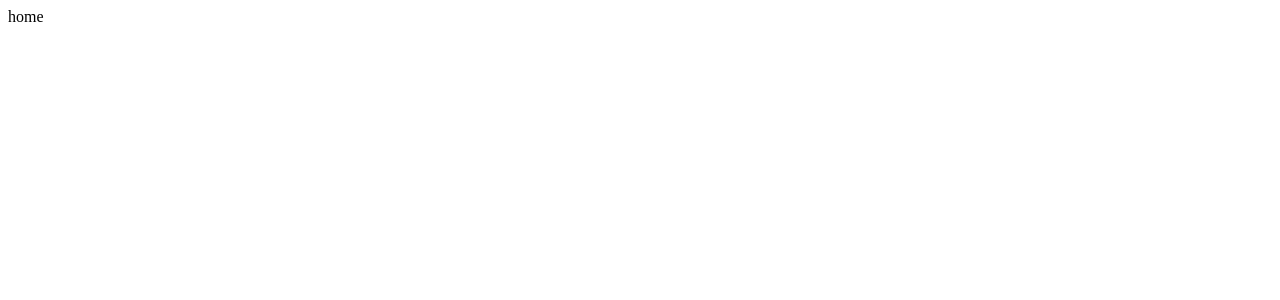
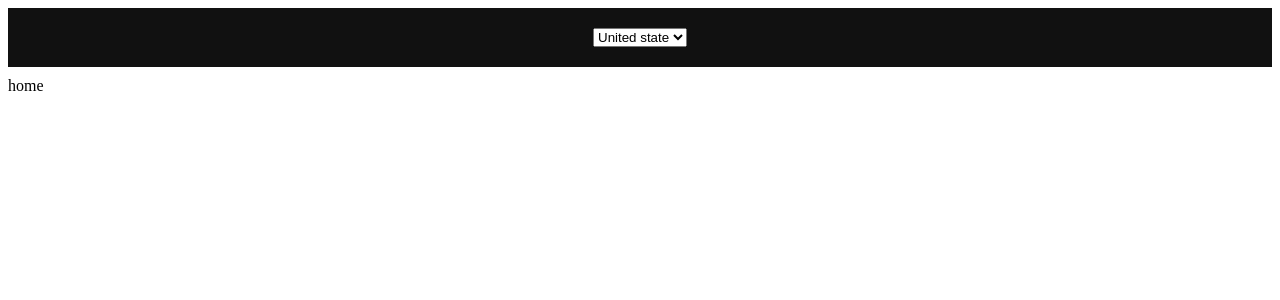
Before and after one commit to dev-chloe/Prep-next.js, a Next.js app: page / in a window 1280 px wide. Shown: the top 300 px of the page. Built offline with nearby package versions, Linux system fonts and the light colour scheme.

Commit message:
header 생성

```diff
--- /dev/null
+++ b/componants/Header/index.js
@@ -0,0 +1,49 @@
+import { useState } from 'react';
+import { useRouter } from 'next/router';
+
+const countries =  [{
+  label:'us',
+  name:'United state'
+},{
+  label:'kr',
+  name:'Korea'
+}]
+
+const Header = () => {
+  const router = useRouter();
+  const [selectedCountry, setSelectedCountry] = useState(router.query.country);
+
+  const handlechange = e => {
+    setSelectedCountry(e.target.value)
+
+    // /country
+    router.push(`/[country]`,`/${e.target.value}`);
+  }
+
+  const renderCountries = () => {
+    return countries.map(country => {
+    return <option key={country.label} value={country.label}>{country.name}</option>
+    })
+  }
+
+  return (
+    <div className="header">
+      <select
+        value={selectedCountry}
+        onChange={handlechange}>
+        { renderCountries() }
+      </select>
+      <style jsx>{`
+        .header {
+          padding: 20px;
+          background-color: #111;
+          color: #fff;
+          text-align: center;
+          margin-bottom: 10px;
+        }
+      `}</style>
+    </div>
+  );
+};
+
+export default Header;
--- a/pages/[country]/index.js
+++ b/pages/[country]/index.js
@@ -4,7 +4,6 @@ import Thumbnail from '../../componants/Thumbnail';
 import './style.scss';
 
 const Home = ({ shows, country }) => {
-
   const rendershows = () => {
     return shows.map((showItems,index) => {
       const { show } = showItems;
@@ -22,7 +21,7 @@ const Home = ({ shows, country }) => {
   }
 
   return (
-  <ul className="tvshows">{ rendershows() }</ul>
+   <ul className="tvshows">{ rendershows() }</ul>
   )
 }
 
--- a/pages/_app.js
+++ b/pages/_app.js
@@ -1,6 +1,12 @@
+import Header from '../componants/Header'
 
 function MyApp({ Component, pageProps }) {
-  return <Component {...pageProps} />
+  return (
+    <>
+    <Header />
+    <Component {...pageProps} />
+    </>
+  )
 }
 
 export default MyApp
```
